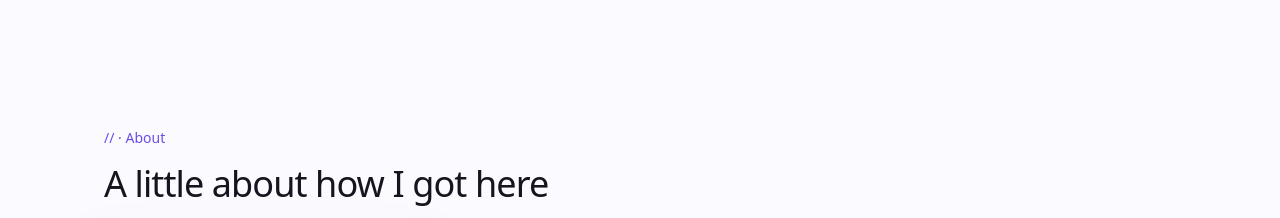
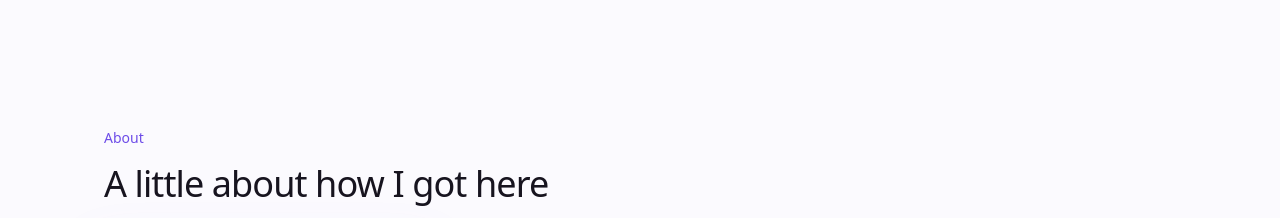
Before and after one commit to swagat017/Personal-Portfolio, a Next.js app: page / in a window 1280 px wide. Shown: the part 800-1018 px from the top of the page. Built offline with nearby package versions, Linux system fonts and the light colour scheme.

Commit message:
modified ui

```diff
--- a/src/components/ui/section-heading.tsx
+++ b/src/components/ui/section-heading.tsx
@@ -1,5 +1,4 @@
 export function SectionHeading({
-  index,
   label,
   title,
   description,
@@ -12,8 +11,7 @@ export function SectionHeading({
   return (
     <div className="mb-14 max-w-2xl">
       <p className="font-mono text-sm text-violet mb-4">
-        {"// "}
-        {index} · {label}
+        {label}
       </p>
       <h2 className="font-display text-3xl sm:text-4xl font-medium tracking-tight text-ink">
         {title}
```
